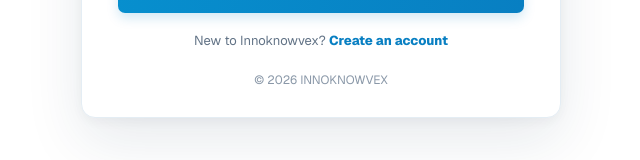
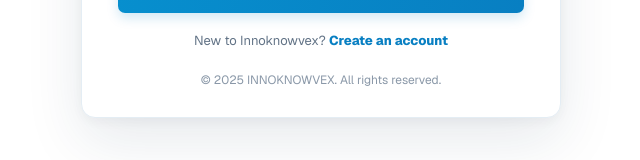
Before and after one commit to technicalinnoknowvex-ai/Innoknowvexwebsite, a Next.js app in the folder website/: page /login in a window 1280 px wide. Shown: the part 565-725 px from the top of the page, without its empty margins (319-959 px from the left). Built offline with nearby package versions, Linux system fonts and the light colour scheme; no server answers.

Commit message:
Implemneted the carrers page

```diff
--- a/website/src/components/auth/AuthLayout/AuthLayout.jsx
+++ b/website/src/components/auth/AuthLayout/AuthLayout.jsx
@@ -25,7 +25,7 @@
           {children}
         </div>
 
-        <p className={styles.legal}>© 2026 INNOKNOWVEX</p>
+        <p className={styles.legal}>© 2025 INNOKNOWVEX. All rights reserved.</p>
       </section>
     </main>
   );
--- a/website/src/components/careers/CareersPage.module.css
+++ b/website/src/components/careers/CareersPage.module.css
@@ -170,6 +170,7 @@
   margin: 0;
   color: #142442;
   font-size: clamp(1.35rem, 3vw, 1.8rem);
+  font-weight: 800;
   letter-spacing: -0.025em;
 }
 
@@ -245,6 +246,7 @@
   margin: 22px 0 8px;
   color: #1d2c46;
   font-size: 0.95rem;
+  font-weight: 750;
 }
 
 .jobContent h4:first-child {
```
